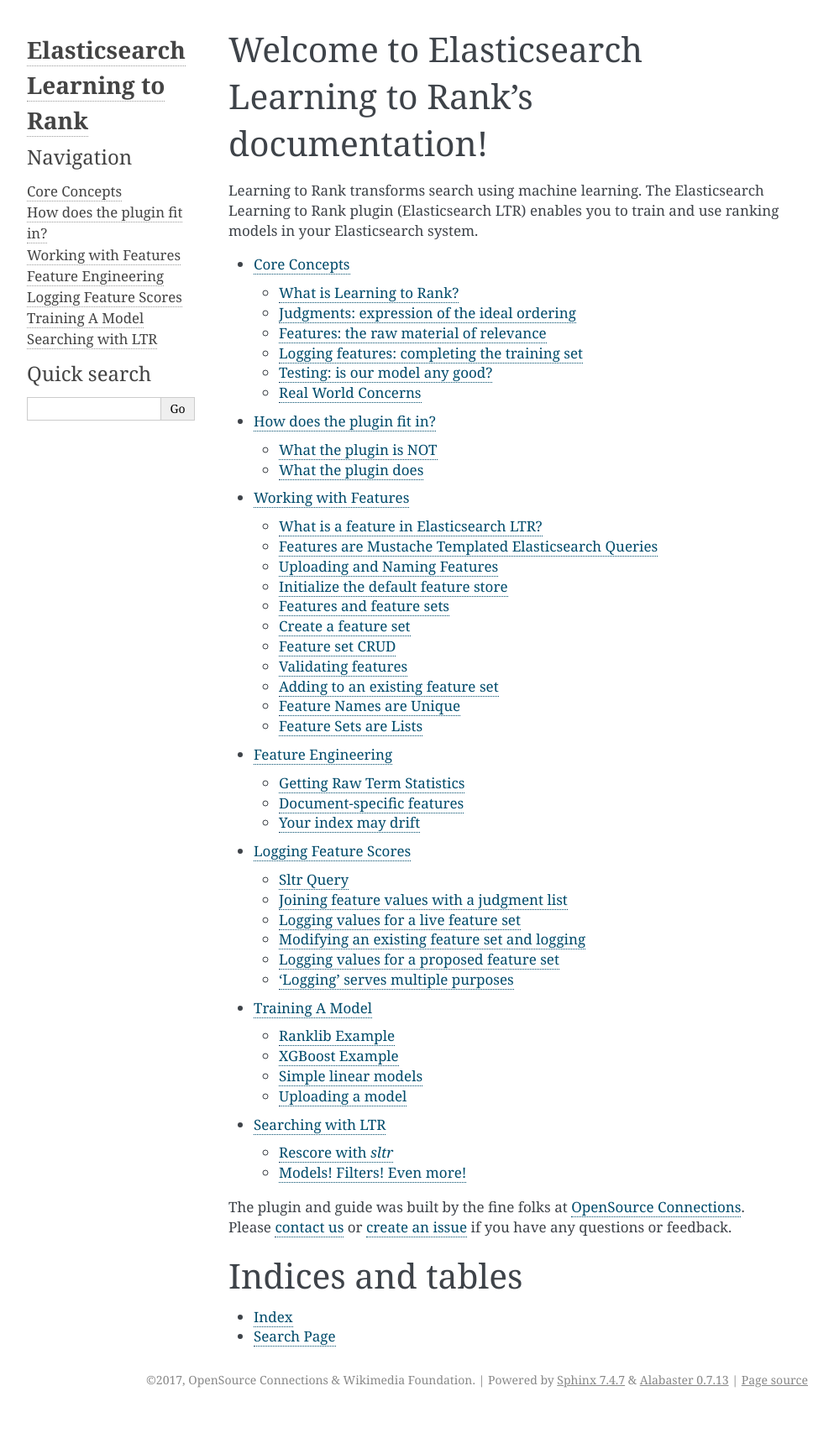
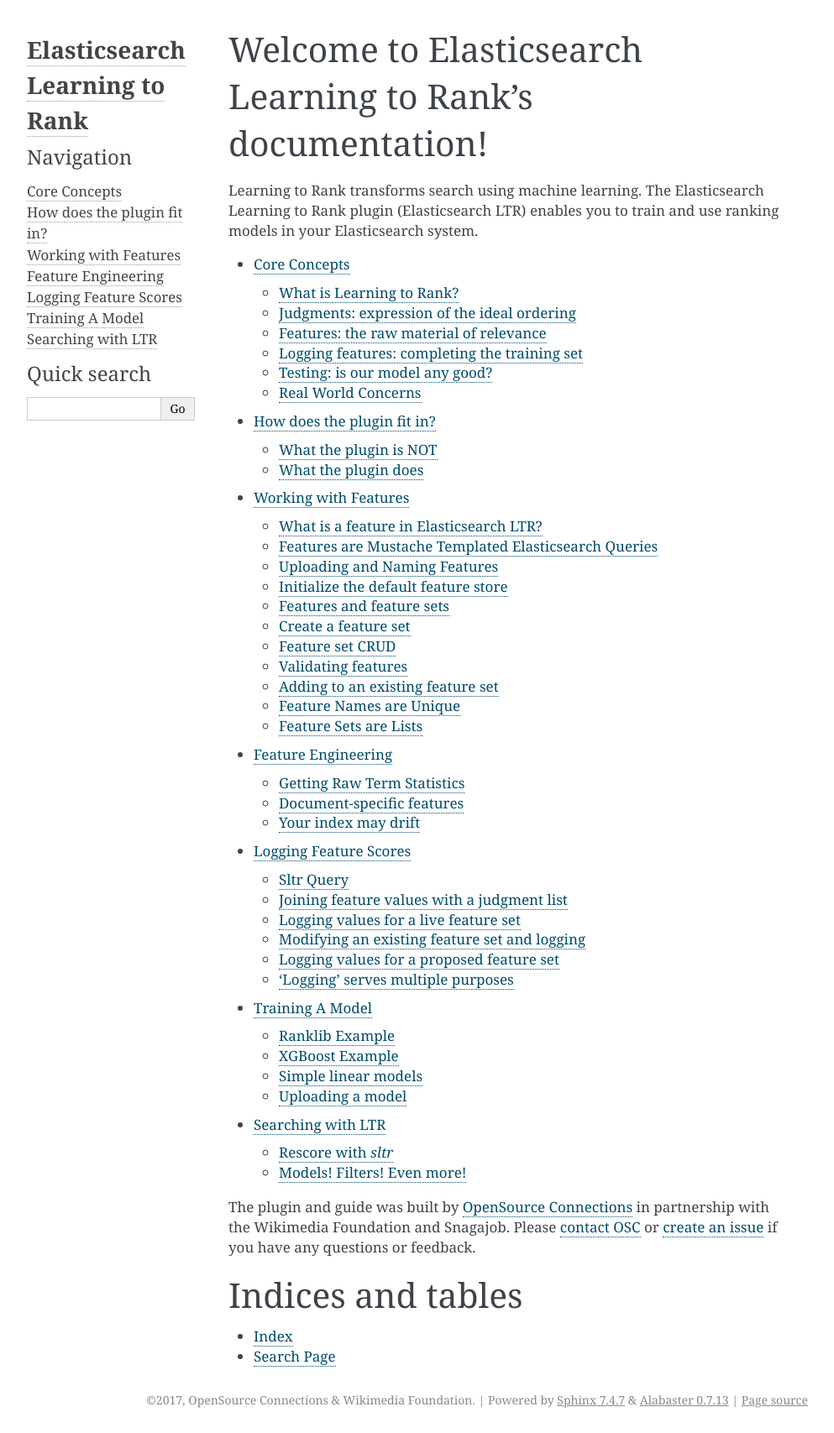
Before and after one commit to o19s/elasticsearch-learning-to-rank, a Sphinx documentation site: the page built from docs/index.rst, in a window 1280 px wide. Shown: the whole page at 84% size, without its empty margins (148-1141 px from the left). Built offline with Sphinx 7.4.7, drawn with Linux system fonts in a browser that asks for light colours; pages that are not in the unit, such as notebooks, are missing from menus; before the commit the page ends 1683 px from its top, so only the background shows below that.

Commit message:
Update index.rst

```diff
--- a/docs/index.rst
+++ b/docs/index.rst
@@ -21,7 +21,7 @@
    :caption: Contents:
 
 
-The plugin and guide was built by the fine folks at `OpenSource Connections <http://opensourceconnections.com>`_. Please `contact us <mailto:hello@o19s.com>`_ or `create an issue <https://github.com/o19s/elasticsearch-learning-to-rank/issues>`_ if you have any questions or feedback.
+The plugin and guide was built by `OpenSource Connections <http://opensourceconnections.com>`_ in partnership with the Wikimedia Foundation and Snagajob. Please `contact OSC <mailto:hello@o19s.com>`_ or `create an issue <https://github.com/o19s/elasticsearch-learning-to-rank/issues>`_ if you have any questions or feedback.
 
 
 
```
